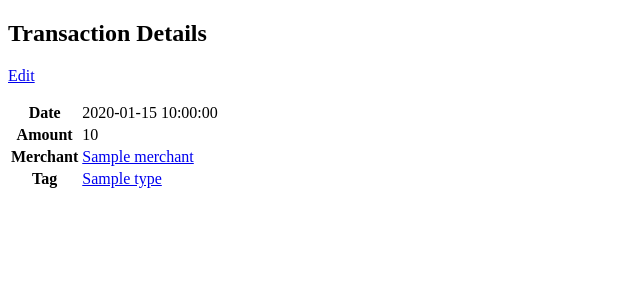
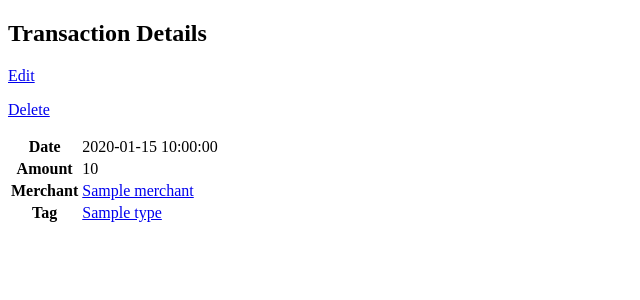
Before and after one commit to SofiaAkbar/week5_project_spending_tracker, a Flask app: page /transactions/1 in a window 1280 px wide. Shown: the part 26-326 px from the top of the page, without its empty margins (0-640 px from the left). Run offline with Flask 2, Linux system fonts and the light colour scheme; a database or web service that is not in the repository returns one stand-in record (values such as "Sample title"); some libraries are stand-ins or nearby versions.

Commit message:
added link to delete transaction but not working

```diff
--- a/controllers/transactions_controller.py
+++ b/controllers/transactions_controller.py
@@ -70,3 +70,9 @@ def update_transaction(id):
     transaction = Transaction(amount, date, tag, merchant, id)
     transaction_repository.update(transaction)
     return redirect(f"/transactions/{transaction.id}")
+
+# DELETE TRANSACTION
+@transactions_blueprint.route("/transactions/<id>/delete", methods=["DELETE"])
+def delete_transaction(id):
+    transaction_repository.delete(id)
+    return redirect("/transactions")
--- a/templates/transactions/show.html
+++ b/templates/transactions/show.html
@@ -5,6 +5,10 @@
 <h2>Transaction Details</h2>
 
 <p><a href="/transactions/{{ transaction.id }}/edit">Edit</a></p>
+<p><a href="/transactions/{{ transaction.id }}/delete">Delete</a></p>
+
+
+
 
 <table>
     <tr>
```
